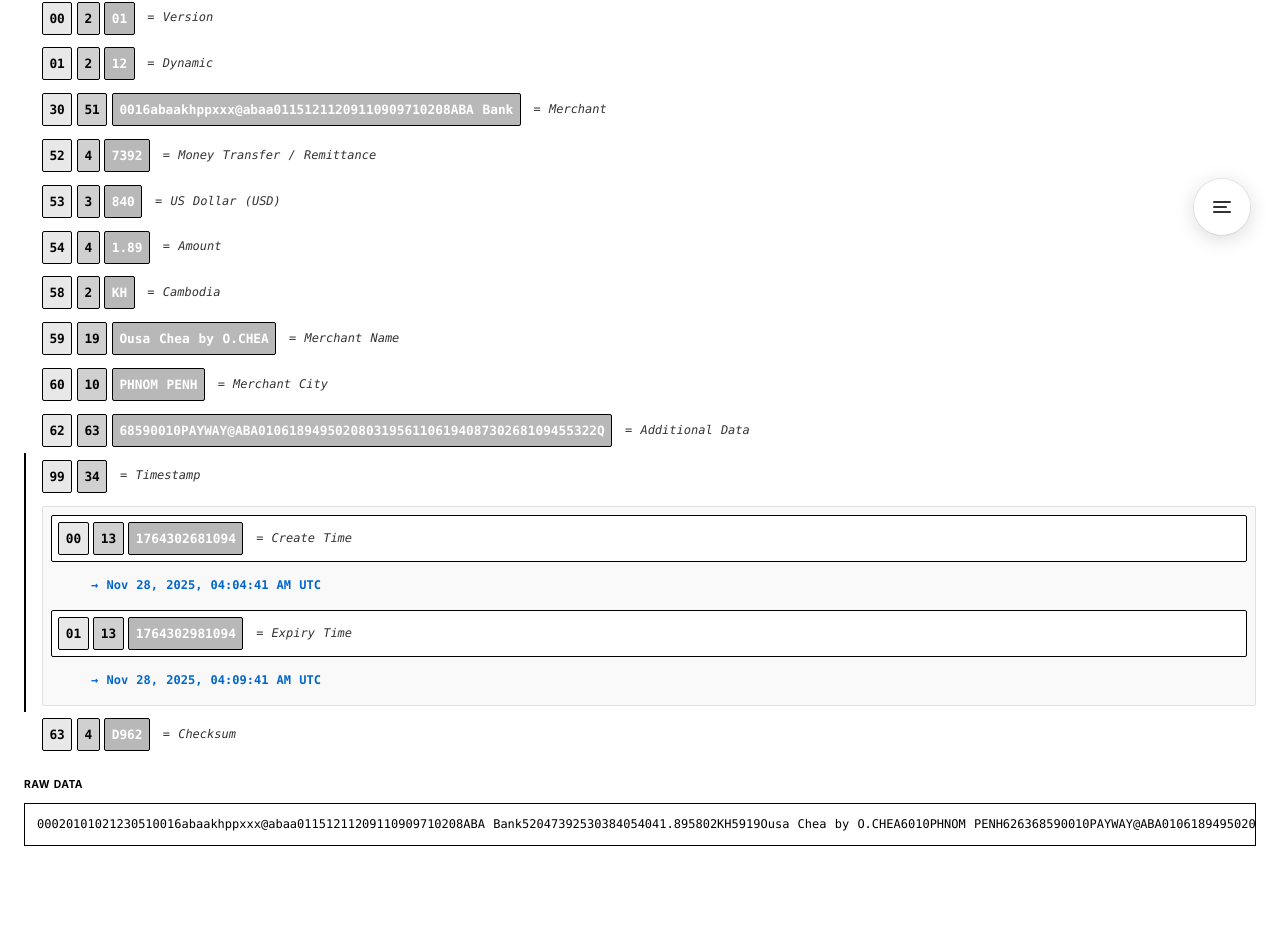
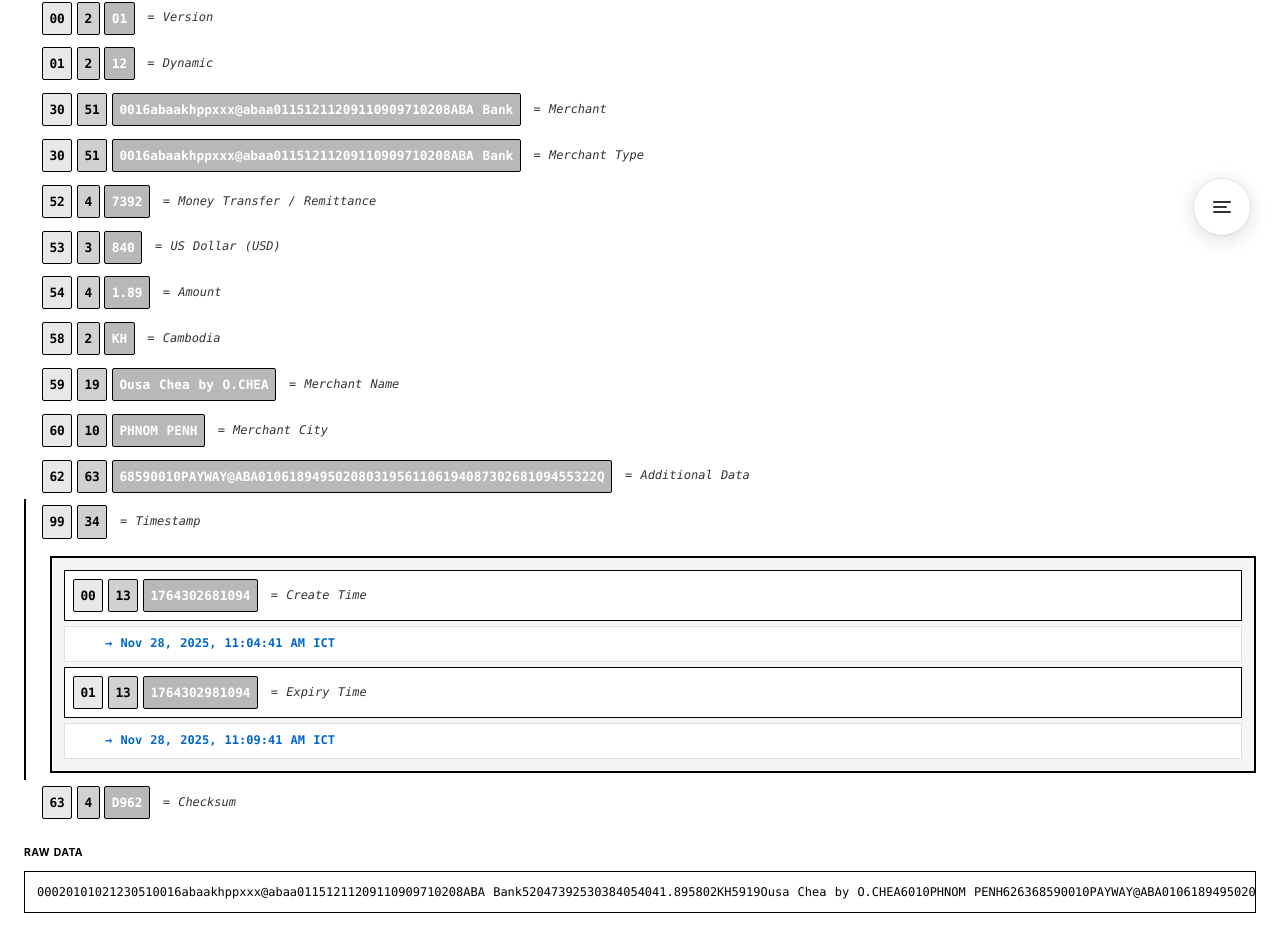
Before and after one commit to ousachea/App, a Nuxt app: page / in a window 1280 px wide. Shown: the part 535-1464 px from the top of the page. Before the commit the page ends 1397 px from the top, so only its background shows below. Built offline with nearby package versions, Linux system fonts and the light colour scheme.

Commit message:
update time stamp

```diff
--- a/pages/index.vue
+++ b/pages/index.vue
@@ -75,6 +75,13 @@
             <span class="tree-length">{{ parsedTLV['30'].length }}</span>
             <span class="tree-data">{{ parsedTLV['30'].value }}</span>
             <span class="tree-meaning">= Merchant</span>
+          </div>
+
+          <div class="tree-item" v-if="parsedTLV['30']">
+            <span class="tree-tag">{{ parsedTLV['30'].tag }}</span>
+            <span class="tree-length">{{ parsedTLV['30'].length }}</span>
+            <span class="tree-data">{{ parsedTLV['30'].value }}</span>
+            <span class="tree-meaning">= Merchant Type</span>
           </div>
 
           <!-- Tag 51: Bank Info (nested) -->
@@ -435,6 +442,14 @@
       return this.merchantCategoryMap[code] || `Category: ${code}`;
     },
 
+    getMerchantTypeDescription(code) {
+      const typeMap = {
+        '29': 'Remittance',
+        '30': 'Merchant',
+      };
+      return typeMap[code] || `Merchant Type: ${code}`;
+    },
+
     getCurrencyDescription(code) {
       const codeStr = String(code).padStart(3, '0');
       return this.currencyCodeMap[codeStr] || `Currency Code: ${code}`;
@@ -459,9 +474,9 @@
           hour: '2-digit',
           minute: '2-digit',
           second: '2-digit',
-          timeZone: 'UTC'
+          timeZone: 'Asia/Bangkok' // Cambodia uses Bangkok timezone (UTC+7)
         };
-        return date.toLocaleString('en-US', options) + ' UTC';
+        return date.toLocaleString('en-US', options) + ' ICT';
       } catch {
         return '';
       }
@@ -794,6 +809,8 @@
 .tree-parent {
   font-weight: 600;
   border-left-color: #000000;
+  width: 100%;
+  flex-wrap: wrap;
 }
 
 .tree-tag {
@@ -848,14 +865,15 @@
 
 .tree-sublayer {
   display: flex;
-  flex-wrap: wrap;
-  gap: 0.5rem;
-  margin-top: 0.5rem;
-  padding: 0.5rem;
-  background: #f9f9f9;
-  border: 1px solid #e0e0e0;
-  border-radius: 2px;
+  flex-direction: column;
+  gap: 0.3rem;
+  margin-top: 0.8rem;
+  padding: 0.75rem;
+  background: #f5f5f5;
+  border: 2px solid #000000;
+  border-radius: 0px;
   width: 100%;
+  margin-left: 0.5rem;
 }
 
 .tree-subitem {
@@ -865,7 +883,7 @@
   padding: 0.4rem;
   background: white;
   border: 1px solid #000000;
-  border-radius: 2px;
+  border-radius: 0px;
 }
 
 .tree-subitem-line {
@@ -873,10 +891,10 @@
   flex-wrap: wrap;
   gap: 0.3rem;
   align-items: center;
-  padding: 0.4rem;
+  padding: 0.5rem;
   background: white;
   border: 1px solid #000000;
-  border-radius: 2px;
+  border-radius: 0px;
   width: 100%;
 }
 
@@ -892,9 +910,12 @@
   display: flex;
   align-items: center;
   width: 100%;
-  padding: 0.3rem 0.4rem;
+  padding: 0.4rem 0.5rem;
   font-size: 0.7rem;
   padding-left: 2.5rem;
+  background: white;
+  border: 1px solid #e0e0e0;
+  border-radius: 0px;
 }
 
 .tree-subitem-timestamp .tree-meaning {
```
